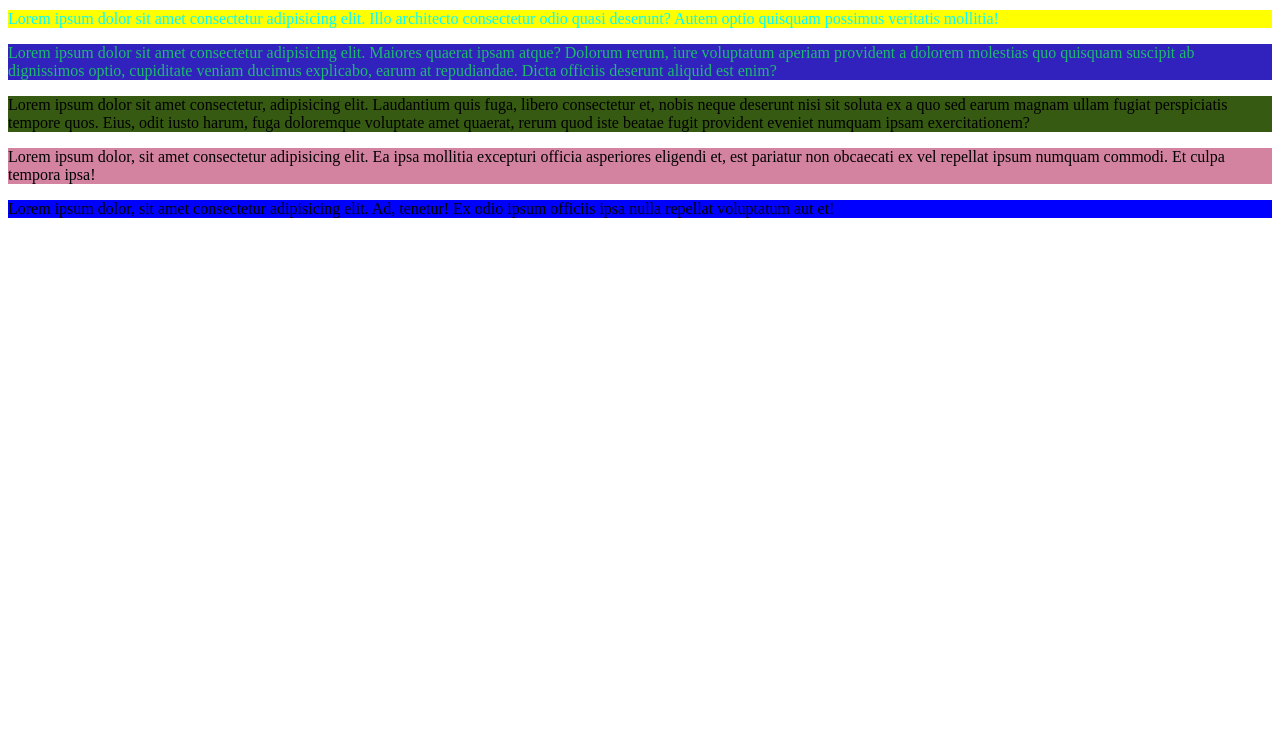
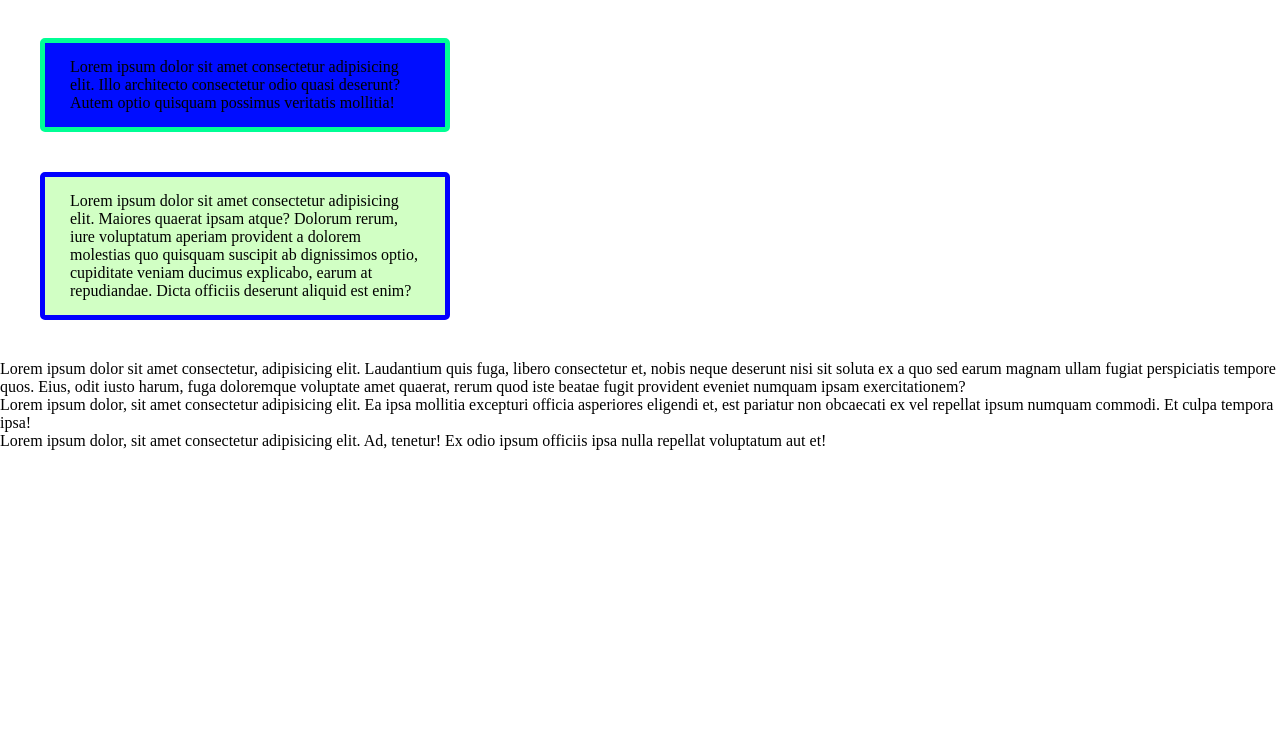
Before and after one commit to NIKHIL-all-png/NikhilCodes, a plain HTML site: page WebDevlopment/other/HTML/lecture14/index.html in a window 1280 px wide. Shown: the part 57-800 px from the top of the page. Drawn offline with Linux system fonts and the light colour scheme.

Commit message:
commited

```diff
--- a/WebDevlopment/other/HTML/lecture14/index.html
+++ b/WebDevlopment/other/HTML/lecture14/index.html
@@ -6,31 +6,39 @@
     <title>Document</title>
     <link rel="stylesheet" href="lecture14and t1.css">
     <style>
-        #Firstpara{
-            background: yellow;
-            color: aqua;
-        }
-        #Secondpara{
-            background-color: rgb(49, 33, 189);
-            color: rgb(30, 186, 110);
-        }
-        #Thirdpara{
-            background-color: rgb(54, 90, 18)
-        }
-        .FirstClass{
-            background-color: #af1f548d;
-        }
-        #FourthPara{
-            background-color: hsl(240, 100%, 50%);
+        *{
+            padding: 0;
+            margin: 0;
         }
 
 
+        .FirstPara{
+            background-color: rgb(0, 13, 255);
+            width: 350px;
+            border:solid rgb(0, 255, 149) 5px;
+            border-radius: 5px;
+            padding: 15px 25px ;
+            margin: 40px;
+
+        }
+
+        #Secondpara{
+            background-color: rgb(209, 255, 196);
+            width: 350px;
+            border:solid blue 5px;
+            border-radius: 10px;
+            border-radius: 5px;
+            padding: 15px 25px ;
+            margin: 40px;
+
+        }
     </style>
 </head>
 <body>
-    <h2>Welcome to Code Help</h2>
+    <h1>Welcome to Code Help</h1>
+    <span>My nmae is nikhil gupta</span>
 
-    <p id="Firstpara">Lorem ipsum dolor sit amet consectetur adipisicing elit. Illo architecto consectetur odio quasi deserunt? Autem optio quisquam possimus veritatis mollitia!</p>
+    <p class="FirstPara">Lorem ipsum dolor sit amet consectetur adipisicing elit. Illo architecto consectetur odio quasi deserunt? Autem optio quisquam possimus veritatis mollitia!</p>
 
     <p id="Secondpara">Lorem ipsum dolor sit amet consectetur adipisicing elit. Maiores quaerat ipsam atque? Dolorum rerum, iure voluptatum aperiam provident a dolorem molestias quo quisquam suscipit ab dignissimos optio, cupiditate veniam ducimus explicabo, earum at repudiandae. Dicta officiis deserunt aliquid est enim?</p>
     <P id="Thirdpara">Lorem ipsum dolor sit amet consectetur, adipisicing elit. Laudantium quis fuga, libero consectetur et, nobis neque deserunt nisi sit soluta ex a quo sed earum magnam ullam fugiat perspiciatis tempore quos. Eius, odit iusto harum, fuga doloremque voluptate amet quaerat, rerum quod iste beatae fugit provident eveniet numquam ipsam exercitationem?</P>
```
Also changed, not shown: WebDevlopment/other/HTML/lecture16/1.html (added).
